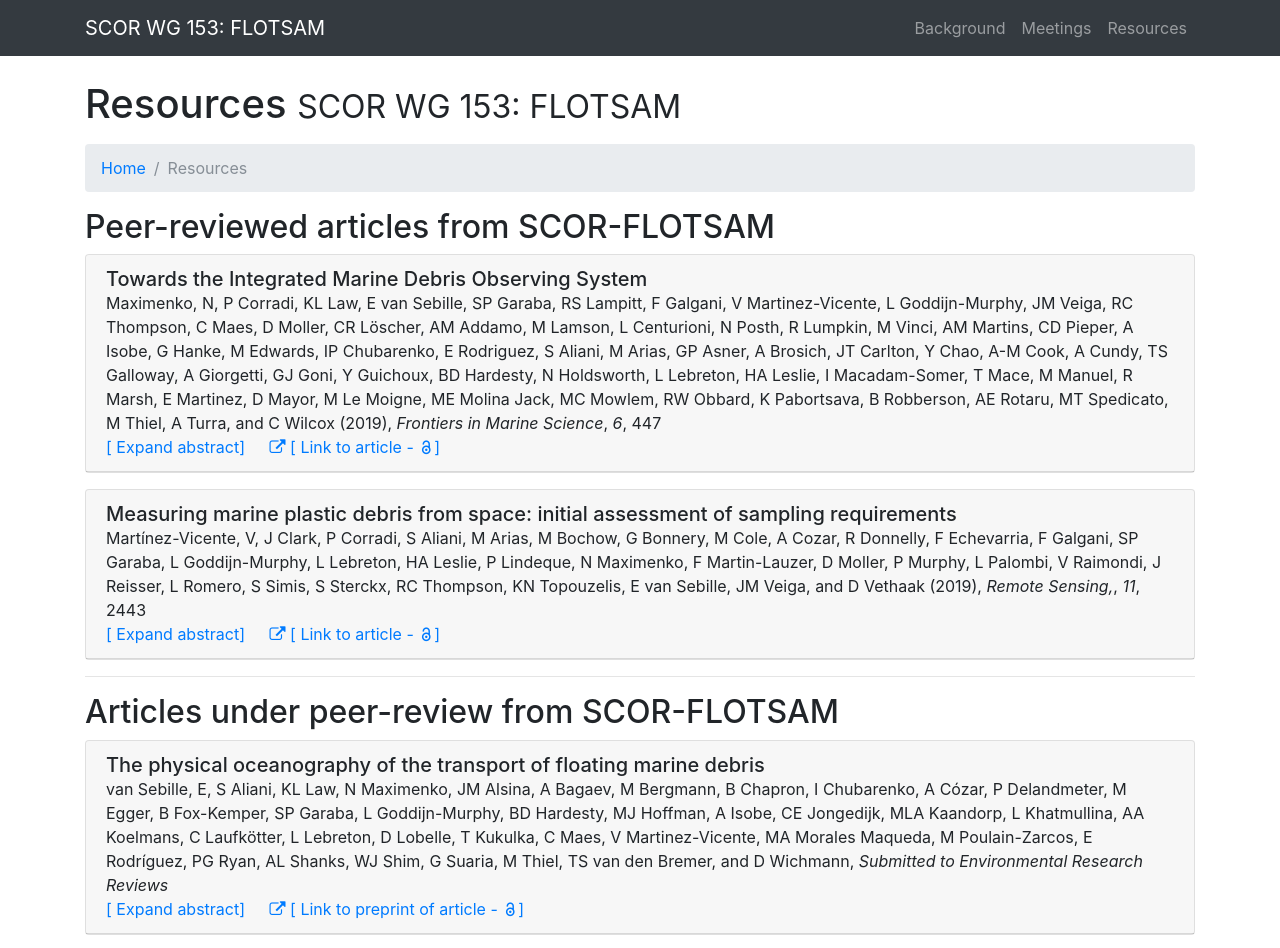
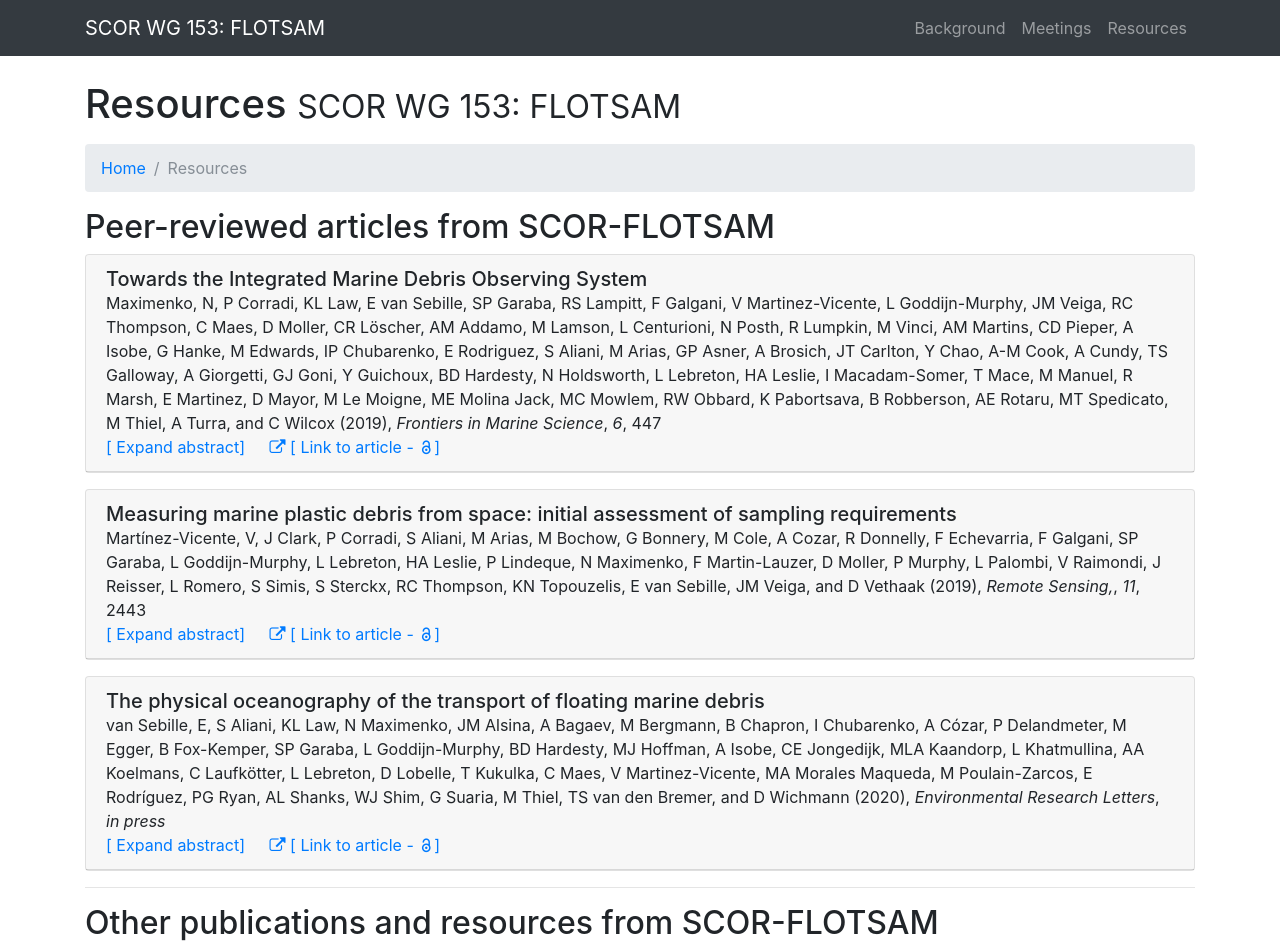
Before and after one commit to SCOR-FLOTSAM/website, a website: page resources.html in a window 1280 px wide. Shown: the top 948 px of the page. Drawn offline with Linux system fonts and the light colour scheme; files whose address does not match are found by name.

Commit message:
Updating ERL reference to in press, and adding doi

```diff
--- a/resources.html
+++ b/resources.html
@@ -111,24 +111,16 @@
             </div>
           </div>
 
-        </div>
-      </div>
-
-      <hr>
-
-      <h2 id="submittedarticles">Articles under peer-review from SCOR-FLOTSAM</h2>
-
-      <div class="row">
-        <div class="col">
+          <p></p>
 
           <div class="card">
             <div class="card-header" role="tab">
               <h5 class="mb-0">
                 The physical oceanography of the transport of floating marine debris
               </h5>
-              van Sebille, E, S Aliani, KL Law, N Maximenko, JM Alsina, A Bagaev, M Bergmann, B Chapron, I Chubarenko, A Cózar, P Delandmeter, M Egger, B Fox-Kemper, SP Garaba, L Goddijn-Murphy, BD Hardesty, MJ Hoffman, A Isobe, CE Jongedijk, MLA Kaandorp, L Khatmullina, AA Koelmans, C Laufkötter, L Lebreton, D Lobelle, T Kukulka, C Maes, V Martinez-Vicente, MA Morales Maqueda, M Poulain-Zarcos, E Rodríguez, PG Ryan, AL Shanks, WJ Shim, G Suaria, M Thiel, TS van den Bremer, and D Wichmann, <i>Submitted to Environmental Research Reviews</i><br>
+              van Sebille, E, S Aliani, KL Law, N Maximenko, JM Alsina, A Bagaev, M Bergmann, B Chapron, I Chubarenko, A Cózar, P Delandmeter, M Egger, B Fox-Kemper, SP Garaba, L Goddijn-Murphy, BD Hardesty, MJ Hoffman, A Isobe, CE Jongedijk, MLA Kaandorp, L Khatmullina, AA Koelmans, C Laufkötter, L Lebreton, D Lobelle, T Kukulka, C Maes, V Martinez-Vicente, MA Morales Maqueda, M Poulain-Zarcos, E Rodríguez, PG Ryan, AL Shanks, WJ Shim, G Suaria, M Thiel, TS van den Bremer, and D Wichmann (2020), <i>Environmental Research Letters</i>, <i>in press</i><br>
               <a class="collapsed card-link" data-toggle="collapse" href="#VanSebille_etal2020" aria-expanded="true">[ Expand abstract]</a>
-              <a class="card-link" href="VanSebille_etal_SCORWGReviewPaper_revised.pdf"><i class="fa fa-external-link fa-1x"></i> [ Link to preprint of article - <i class="ai ai-open-access ai-1x"></i>]</a>
+              <a class="card-link" href="https://doi.org/10.1088/1748-9326/ab6d7d"><i class="fa fa-external-link fa-1x"></i> [ Link to article - <i class="ai ai-open-access ai-1x"></i>]</a>
             </div>
             <div id="VanSebille_etal2020" class="collapse" role="tabpanel">
               <div class="card-body">
```
Also changed, not shown: 1 other file.
